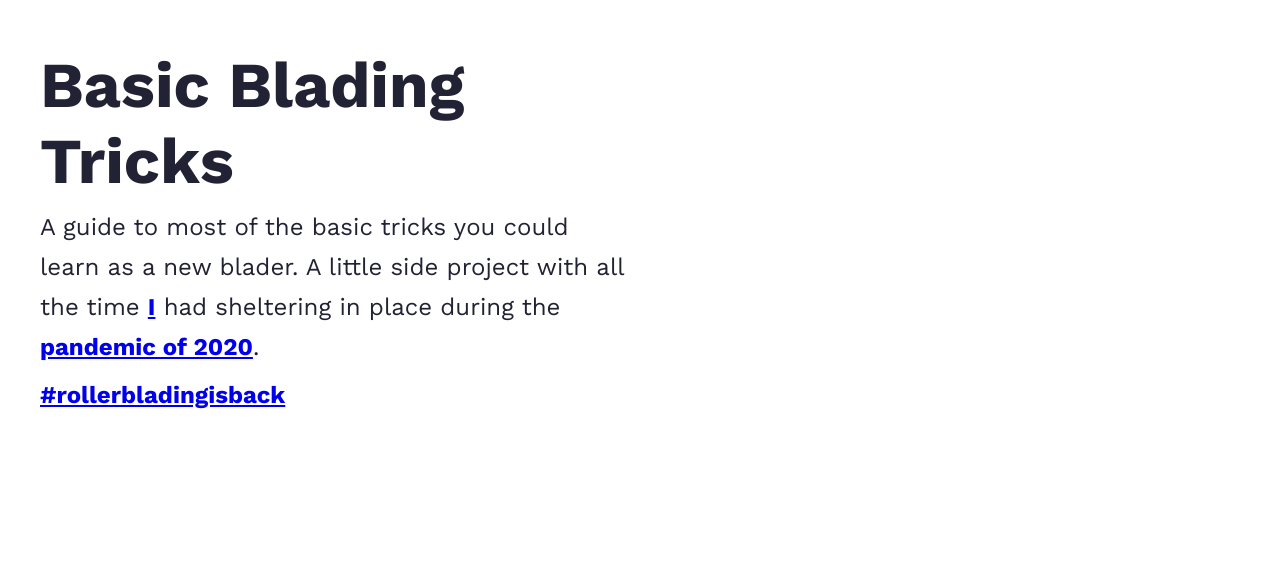
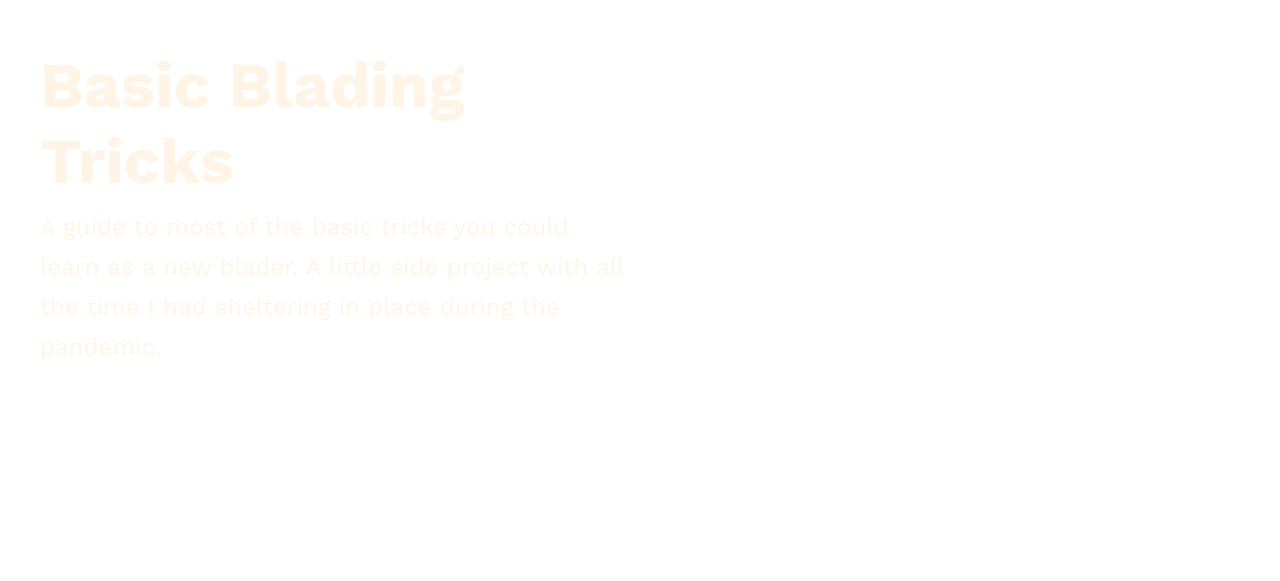
Before and after one commit to dghent/blading-tricks, a plain HTML site: page index.html in a window 1280 px wide. Shown: the part 101-682 px from the top of the page. Drawn offline with nearby package versions, Linux system fonts and the light colour scheme.

Commit message:
Update index.html
changed bg color and text colors

```diff
--- a/index.html
+++ b/index.html
@@ -23,7 +23,8 @@
 
   body {
     font-family: 'Work Sans', sans-serif;
-    color: #222235;
+    bg-color: #32291D;
+    color: #FFF4E6;
   }
 
   h1 {
@@ -42,11 +43,11 @@
   }
 
   a:link {
-    font-weight: bold;
+    color: #ffffff;
   }
 
   a:visited {
-    color: #222235;
+    color: #ffffff;
   }
 
   .row {
@@ -126,7 +127,7 @@
           <div class="column">
             <div class="center-header">
                 <h1>Basic Blading Tricks</h1>
-                <p>A guide to most of the basic tricks you could learn as a new blader. A little side project with all the time <a href="https://www.instagram.com/canadian.dave/" target="_blank">I</a> had sheltering in place during the <a href="https://www.google.com/search?sxsrf=ALeKk02zRaCBVXbWT2SBbQXsLk9Z1FUXEA%3A1589150405971&ei=xYK4XunrOtHB7gK8hovwBw&q=covid-19+pandemic+2020&oq=covid-19+pandemic+2020&gs_lcp=CgZwc3ktYWIQAzICCAAyBggAEBYQHjIGCAAQFhAeMggIABAWEAoQHjIGCAAQFhAeMggIABAWEAoQHjIGCAAQFhAeOgQIABBHOgcIABAUEIcCUMVDWPNHYIlMaABwAXgAgAHhAYgB0AaSAQUwLjQuMZgBAKABAaoBB2d3cy13aXo&sclient=psy-ab&ved=0ahUKEwip4sTLrqrpAhXRoFsKHTzDAn4Q4dUDCAw&uact=5" target="_blank">pandemic of 2020</a>.</p>
+                <p>A guide to most of the basic tricks you could learn as a new blader. A little side project with all the time I had sheltering in place during the pandemic.</p>
                 <p><a href="https://www.instagram.com/explore/tags/rollerbladingisback/" target="_blank">#rollerbladingisback</a></p>
             </div>
           </div>
```
